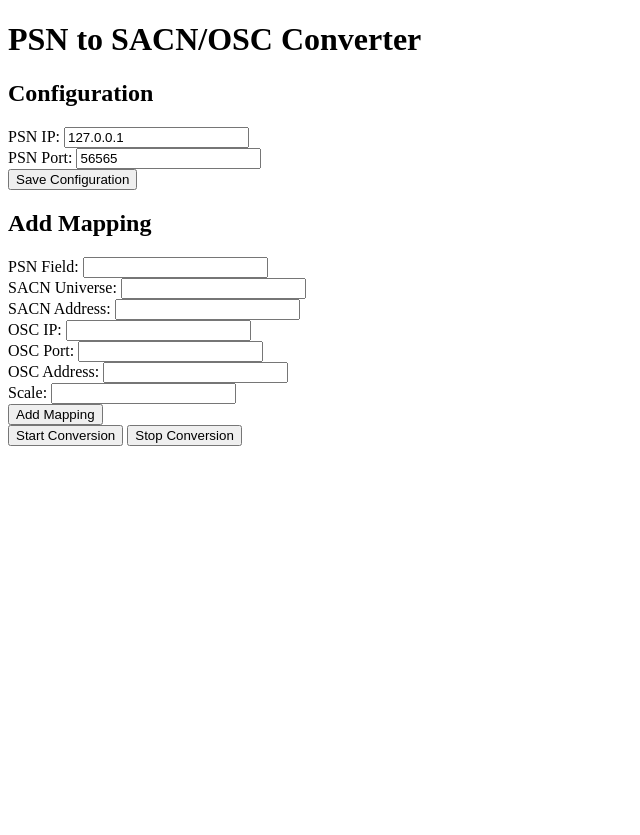
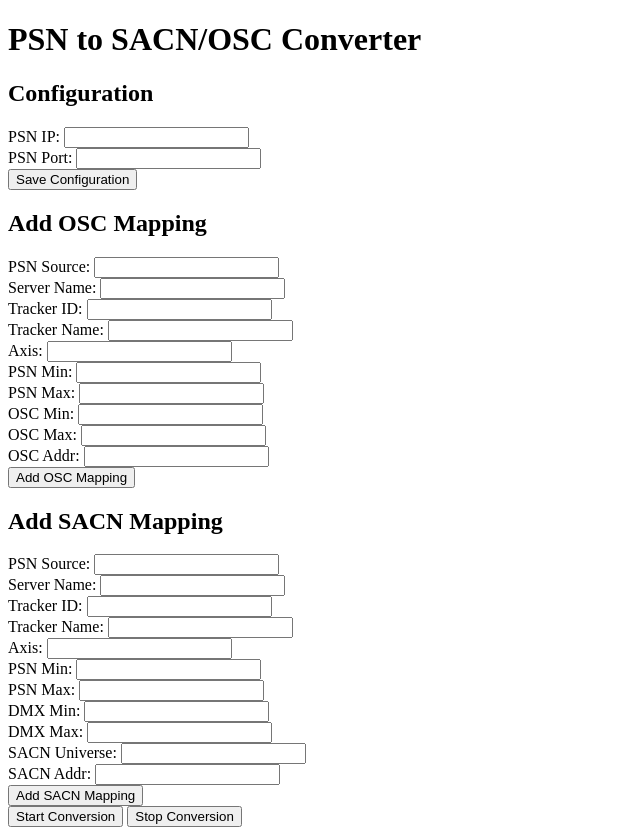
Before and after one commit to smart-life-tech/psn, a Flask app: page / in a window 1280 px wide. Shown: the whole page, without its empty margins (0-640 px from the left). Before the commit the page ends 446 px from the top, so only its background shows below. Run offline with Flask 3, Linux system fonts and the light colour scheme.

Commit message:
modified:   templates/index.html

```diff
--- a/app.py
+++ b/app.py
@@ -41,48 +41,67 @@ def configure():
     save_config(config)
     return jsonify('Configuration saved')
 
-@app.route('/add_mapping', methods=['POST'])
-def add_mapping():
+@app.route('/add_osc_mapping', methods=['POST'])
+def add_osc_mapping():
     mapping = {
+        'psn_source': request.form['psn_source'],
+        'server_name': request.form['server_name'],
         'tracker_id': int(request.form['tracker_id']),
-        'psn_data_type': request.form['psn_data_type'],
-        'sacn_universe': int(request.form['sacn_universe']),
-        'sacn_address': int(request.form['sacn_address']),
-        'osc_ip': request.form['osc_ip'],
-        'osc_port': int(request.form['osc_port']),
-        'osc_address': request.form['osc_address'],
-        'scale': float(request.form['scale']),
-        'osc_address1': request.form['osc_address1'],
-        'osc_address2': request.form['osc_address2'],
-        'osc_address3': request.form['osc_address3'],
-        'min_psn': int(request.form['min_psn']),
-        'max_psn': int(request.form['max_psn']),
-        'min_sacn': int(request.form['min_sacn']),
-        'max_sacn': int(request.form['max_sacn']),
-        'min_osc': int(request.form['min_osc']),
-        'max_osc': int(request.form['max_osc'])
+        'tracker_name': request.form['tracker_name'],
+        'axis': request.form['axis'],
+        'psn_min': float(request.form['psn_min']),
+        'psn_max': float(request.form['psn_max']),
+        'osc_min': float(request.form['osc_min']),
+        'osc_max': float(request.form['osc_max']),
+        'osc_addr': request.form['osc_addr'],
     }
     config['mappings'].append(mapping)
     save_config(config)
     data_converter.add_mapping(
+        mapping['psn_source'],
+        mapping['server_name'],
         mapping['tracker_id'],
-        mapping['psn_data_type'],
+        mapping['tracker_name'],
+        mapping['axis'],
+        mapping['psn_min'],
+        mapping['psn_max'],
+        mapping['osc_min'],
+        mapping['osc_max'],
+        mapping['osc_addr']
+    )
+    return jsonify('OSC Mapping added')
+
+@app.route('/add_sacn_mapping', methods=['POST'])
+def add_sacn_mapping():
+    mapping = {
+        'psn_source': request.form['psn_source'],
+        'server_name': request.form['server_name'],
+        'tracker_id': int(request.form['tracker_id']),
+        'tracker_name': request.form['tracker_name'],
+        'axis': request.form['axis'],
+        'psn_min': float(request.form['psn_min']),
+        'psn_max': float(request.form['psn_max']),
+        'dmx_min': int(request.form['dmx_min']),
+        'dmx_max': int(request.form['dmx_max']),
+        'sacn_universe': int(request.form['sacn_universe']),
+        'sacn_addr': int(request.form['sacn_addr']),
+    }
+    config['mappings'].append(mapping)
+    save_config(config)
+    data_converter.add_mapping(
+        mapping['psn_source'],
+        mapping['server_name'],
+        mapping['tracker_id'],
+        mapping['tracker_name'],
+        mapping['axis'],
+        mapping['psn_min'],
+        mapping['psn_max'],
+        mapping['dmx_min'],
+        mapping['dmx_max'],
         mapping['sacn_universe'],
-        mapping['sacn_address'],
-        mapping['osc_ip'],
-        mapping['osc_port'],
-        mapping['osc_address1'],
-        mapping['osc_address2'],
-        mapping['osc_address3'],
-        mapping['scale'],
-        mapping['min_psn'],
-        mapping['max_psn'],
-        mapping['min_sacn'],
-        mapping['max_sacn'],
-        mapping['min_osc'],
-        mapping['max_osc']
+        mapping['sacn_addr']
     )
-    return jsonify('Mapping added')
+    return jsonify('SACN Mapping added')
 
 @app.route('/start', methods=['POST'])
 def start():
--- a/config.json
+++ b/config.json
@@ -1,26 +1 @@
-{
-    "psn_multicast_ip": "236.10.10.10",
-    "psn_ip": "127.0.0.1",
-    "psn_port": 56565,
-    "mappings": [
-        {
-            "tracker_id": 1,
-            "psn_field": "192.168.0.236",
-            "psn_data_type": "position",
-            "sacn_universe": 1,
-            "sacn_address": 1,
-            "osc_ip": "192.168.0.202",
-            "osc_port": 8000,
-            "osc_address1": "/tracker/1/x-axis/",
-            "osc_address2": "/tracker/2/y-axis/",
-            "osc_address3": "/tracker/3/z-axis/",
-            "scale": 1.0,
-            "min_psn":0,
-            "max_psn":10000,
-            "min_osc":0,
-            "max_osc":255,
-            "min_sacn":0,
-            "max_sacn":255
-        }
-    ]
-}
+{"mappings": [{"type": "osc", "psn_source": "Server Name", "server_name": "DSR", "tracker_id": 1, "tracker_name": "Track", "axis": "X", "psn_min": 0, "psn_max": 100, "osc_min": -100, "osc_max": 100, "osc_addr": "/custom/track/6", "dmx_min": null, "dmx_max": null, "sacn_universe": null, "sacn_addr": null}, {"type": "sacn", "psn_source": "Server Name", "server_name": "Lineset 3", "tracker_id": 2, "tracker_name": "Lineset 3", "axis": "Y", "psn_min": -25, "psn_max": 200, "osc_min": null, "osc_max": null, "osc_addr": null, "dmx_min": 0, "dmx_max": 255, "sacn_universe": 2, "sacn_addr": 1}]}
--- a/psn_receiver.py
+++ b/psn_receiver.py
@@ -21,7 +21,7 @@ class PSNReceiver:
     def start_psn(self):
         pypsn.receiver(self.fill_dmx, "0.0.0.0").start()
     def stop_psn(self):
-        pypsn.receiver().stop()
+        pypsn.receiver(self.fill_dmx).stop()
 
     def receive_data(self):
         # Here you would implement the logic to receive and parse the PSN data
--- a/templates/index.html
+++ b/templates/index.html
@@ -14,16 +14,35 @@
         <button type="submit">Save Configuration</button>
     </form>
 
-    <h2>Add Mapping</h2>
-    <form id="mappingForm">
-        PSN Field: <input type="text" name="psn_field"><br>
-        SACN Universe: <input type="text" name="sacn_universe"><br>
-        SACN Address: <input type="text" name="sacn_address"><br>
-        OSC IP: <input type="text" name="osc_ip"><br>
-        OSC Port: <input type="text" name="osc_port"><br>
-        OSC Address: <input type="text" name="osc_address"><br>
-        Scale: <input type="text" name="scale"><br>
-        <button type="submit">Add Mapping</button>
+    <h2>Add OSC Mapping</h2>
+    <form id="oscMappingForm">
+        PSN Source: <input type="text" name="psn_source"><br>
+        Server Name: <input type="text" name="server_name"><br>
+        Tracker ID: <input type="number" name="tracker_id"><br>
+        Tracker Name: <input type="text" name="tracker_name"><br>
+        Axis: <input type="text" name="axis"><br>
+        PSN Min: <input type="number" name="psn_min"><br>
+        PSN Max: <input type="number" name="psn_max"><br>
+        OSC Min: <input type="number" name="osc_min"><br>
+        OSC Max: <input type="number" name="osc_max"><br>
+        OSC Addr: <input type="text" name="osc_addr"><br>
+        <button type="submit">Add OSC Mapping</button>
+    </form>
+
+    <h2>Add SACN Mapping</h2>
+    <form id="sacnMappingForm">
+        PSN Source: <input type="text" name="psn_source"><br>
+        Server Name: <input type="text" name="server_name"><br>
+        Tracker ID: <input type="number" name="tracker_id"><br>
+        Tracker Name: <input type="text" name="tracker_name"><br>
+        Axis: <input type="text" name="axis"><br>
+        PSN Min: <input type="number" name="psn_min"><br>
+        PSN Max: <input type="number" name="psn_max"><br>
+        DMX Min: <input type="number" name="dmx_min"><br>
+        DMX Max: <input type="number" name="dmx_max"><br>
+        SACN Universe: <input type="number" name="sacn_universe"><br>
+        SACN Addr: <input type="number" name="sacn_addr"><br>
+        <button type="submit">Add SACN Mapping</button>
     </form>
 
     <button id="startButton">Start Conversion</button>
@@ -38,9 +57,16 @@
                 });
             });
 
-            $('#mappingForm').submit(function(event) {
+            $('#oscMappingForm').submit(function(event) {
                 event.preventDefault();
-                $.post('/add_mapping', $(this).serialize(), function(response) {
+                $.post('/add_osc_mapping', $(this).serialize(), function(response) {
+                    alert(response);
+                });
+            });
+
+            $('#sacnMappingForm').submit(function(event) {
+                event.preventDefault();
+                $.post('/add_sacn_mapping', $(this).serialize(), function(response) {
                     alert(response);
                 });
             });
```
Also changed, not shown: data_converter.py (+52 -43 lines).
